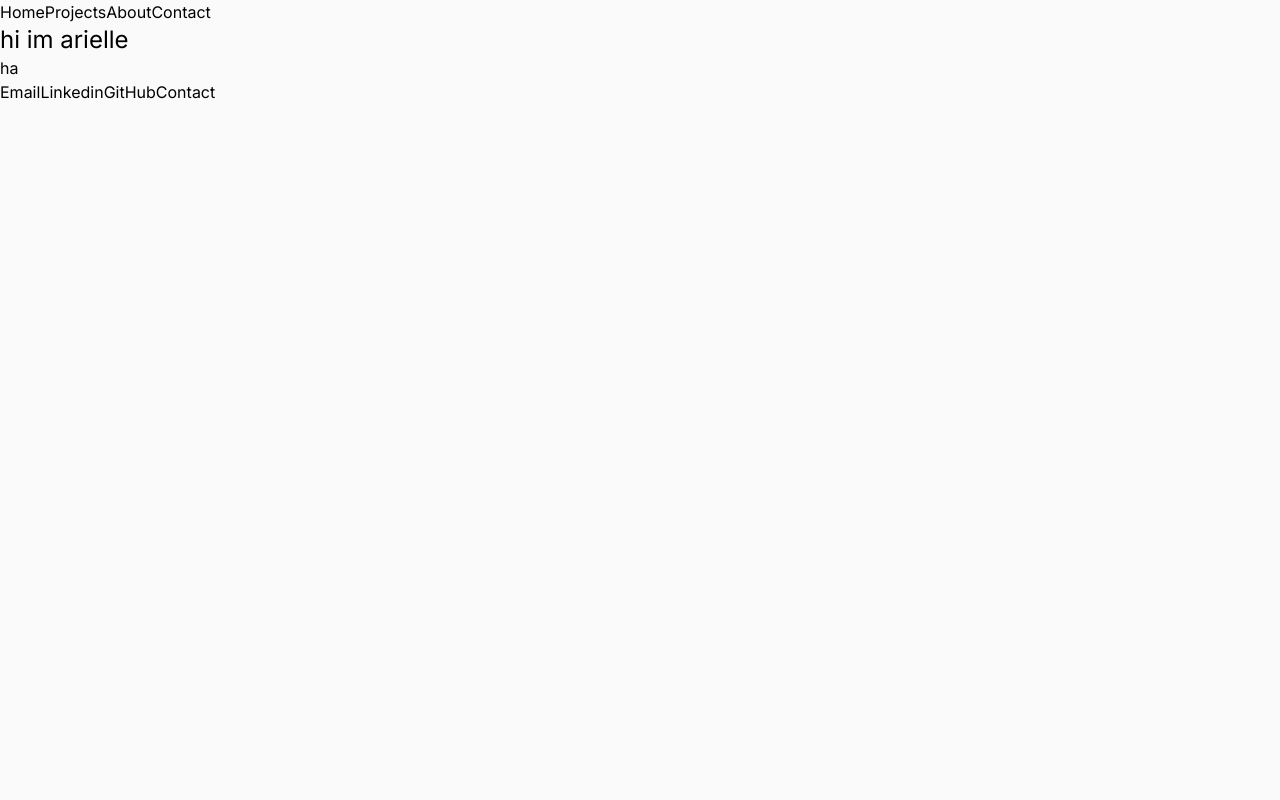
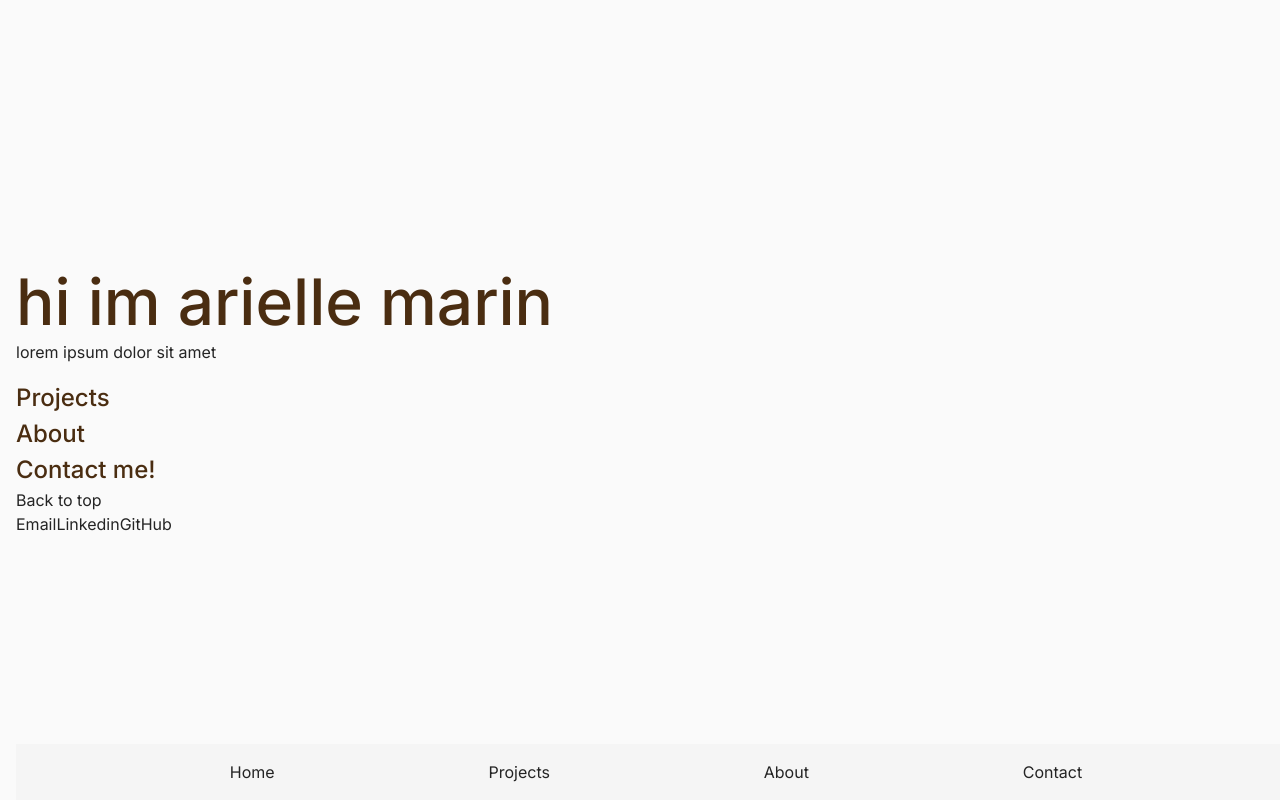
Before and after one commit to arielle-m/portfolio-v2-draft, a plain HTML site: page index.html in a window 1280 px wide. Drawn offline with nearby package versions, Linux system fonts and the light colour scheme.

Commit message:
added some styling and the parallax sections; styling with tailwind cdn needs to be embedded though

```diff
--- a/css/styles.css
+++ b/css/styles.css
@@ -1,3 +1,66 @@
-body {
-    font-family: Inter, Arial, Helvetica, sans-serif;
+:root {
+    /* colors */
+    --light1: #fffaf4;
+    --light2: #ffecd4;
+    --dark1: #242424;
+    --dark2: #4a2d11;
+    --primary: #ffb119;
+    --secondary: #f68500;
+    --accent: #ffd27a;
+
+    font-family: Inter, system-ui, Avenir, Helvetica, Arial, sans-serif;
+    font-size: 1rem;
+    line-height: 1.5;
+    font-weight: 400;
+
+    color-scheme: light /* dark */;
+    color: rgba(255, 255, 255, 0.87);
+    background-color: #242424;
+
+    font-synthesis: none;
+    text-rendering: optimizeLegibility;
+    -webkit-font-smoothing: antialiased;
+    -moz-osx-font-smoothing: grayscale;
 }
+
+body,
+.loading-bg {
+    margin: 0;
+    display: flex;
+    place-items: center;
+    min-width: 320px;
+    min-height: 100vh;
+    background: var(--light1);
+    color: var(--dark1);
+}
+
+#root {
+    width: 100%;
+}
+
+h1, h2, h3, h4, h5, h6 {
+    font-family: Fredoka, Inter, system-ui, Avenir, Helvetica, Arial, sans-serif;
+    font-weight: 500;
+    color: var(--dark2);
+}
+
+h1 {
+    font-size: 4rem;
+    line-height: 1.2;
+}
+
+h2 {
+    font-size: 1.5rem;
+}
+
+h3 {
+    font-size: 1.375rem;
+}
+
+h4 {
+    font-size: 1.25rem;
+}
+
+p {
+    margin-bottom: 1rem;
+}
--- a/index.html
+++ b/index.html
@@ -6,6 +6,8 @@
     <link rel="preconnect" href="https://fonts.googleapis.com">
     <link rel="preconnect" href="https://fonts.gstatic.com" crossorigin>
     <link href="https://fonts.googleapis.com/css2?family=Inter:slnt,wght@-10..0,100..900&display=swap" rel="stylesheet">
+    <link href="css/normalize.css" rel="stylesheet" type="text/css" />
+    <!-- <link href="css/styles.css" rel="stylesheet" type="text/css" /> -->
     <script src="https://cdn.tailwindcss.com"></script>
     <script>
         tailwind.config = {
@@ -18,15 +20,97 @@
             }
         }
         </script>
-    <link href="css/styles.css" rel="stylesheet" type="text/css" />
+    <style type="text/tailwindcss">
+        :root {
+            /* colors */
+            --light1: #fffaf4;
+            --light2: #ffecd4;
+            --dark1: #242424;
+            --dark2: #4a2d11;
+            --primary: #ffb119;
+            --secondary: #f68500;
+            --accent: #ffd27a;
+
+            font-family: Inter, system-ui, Avenir, Helvetica, Arial, sans-serif;
+            font-size: 1rem;
+            line-height: 1.5;
+            font-weight: 400;
+
+            color-scheme: light /* dark */;
+            color: rgba(255, 255, 255, 0.87);
+            background-color: #242424;
+
+            font-synthesis: none;
+            text-rendering: optimizeLegibility;
+            -webkit-font-smoothing: antialiased;
+            -moz-osx-font-smoothing: grayscale;
+        }
+
+        body,
+        .loading-bg {
+            margin: 0;
+            display: flex;
+            place-items: center;
+            min-width: 320px;
+            min-height: 100vh;
+            background: var(--light1);
+            color: var(--dark1);
+        }
+
+        #root {
+            width: 100%;
+        }
+
+        h1, h2, h3, h4, h5, h6 {
+            font-family: Fredoka, Inter, system-ui, Avenir, Helvetica, Arial, sans-serif;
+            font-weight: 500;
+            color: var(--dark2);
+        }
+
+        h1 {
+            font-size: 4rem;
+            line-height: 1.2;
+        }
+
+        h2 {
+            font-size: 1.5rem;
+        }
+
+        h3 {
+            font-size: 1.375rem;
+        }
+
+        h4 {
+            font-size: 1.25rem;
+        }
+
+        p {
+            margin-bottom: 1rem;
+        }
+    </style>
     <script defer src="js/components.js" type="text/javascript"></script>
 </head>
-<body class="bg-neutral-50">
-    <am-navbar></am-navbar>
-    <main>
-        <h1 class="text-2xl">hi im arielle</h1>
-        <p>ha</p>
-    </main>
-    <am-footer></am-footer>
+<body id="top" class="bg-neutral-50">
+    <a href="#main" class="screen-reader-text">Skip to content</a>
+    <div id="root" class="p-4">
+        <am-navbar></am-navbar>
+        <main id="main">
+            <header id="home">
+                <h1>hi im arielle marin</h1>
+                <p>lorem ipsum dolor sit amet</p>
+            </header>
+            <section id="projects">
+                <h2>Projects</h2>
+            </section>
+            <section id="about">
+                <h2>About</h2>
+            </section>
+            <section id="contact">
+                <h2>Contact me!</h2>
+            </section>
+        </main>
+        <am-footer></am-footer>
+
+    </div>
 </body>
 </html>
--- a/js/components.js
+++ b/js/components.js
@@ -8,7 +8,7 @@ class NavBar extends HTMLElement {
         this.innerHTML = `
             <header>
                 <nav>
-                    <ul class="flex">
+                    <ul class="flex fixed bottom-0 justify-evenly w-full py-4 bg-neutral-100">
                         <li><a href="#home">Home</a></li>
                         <li><a href="#projects">Projects</a></li>
                         <li><a href="#about">About</a></li>
@@ -42,12 +42,12 @@ class Footer extends HTMLElement {
         console.log("Footer custom element added to page.");
         this.innerHTML = `
             <footer>
+                <a href="#top">Back to top</a>
                 <nav>
                     <ul class="flex">
                         <li><a href="#home">Email</a></li>
                         <li><a href="#projects">Linkedin</a></li>
                         <li><a href="#about">GitHub</a></li>
-                        <li><a href="#contact">Contact</a></li>
                     </ul>
                 </nav>
             </footer>
```
